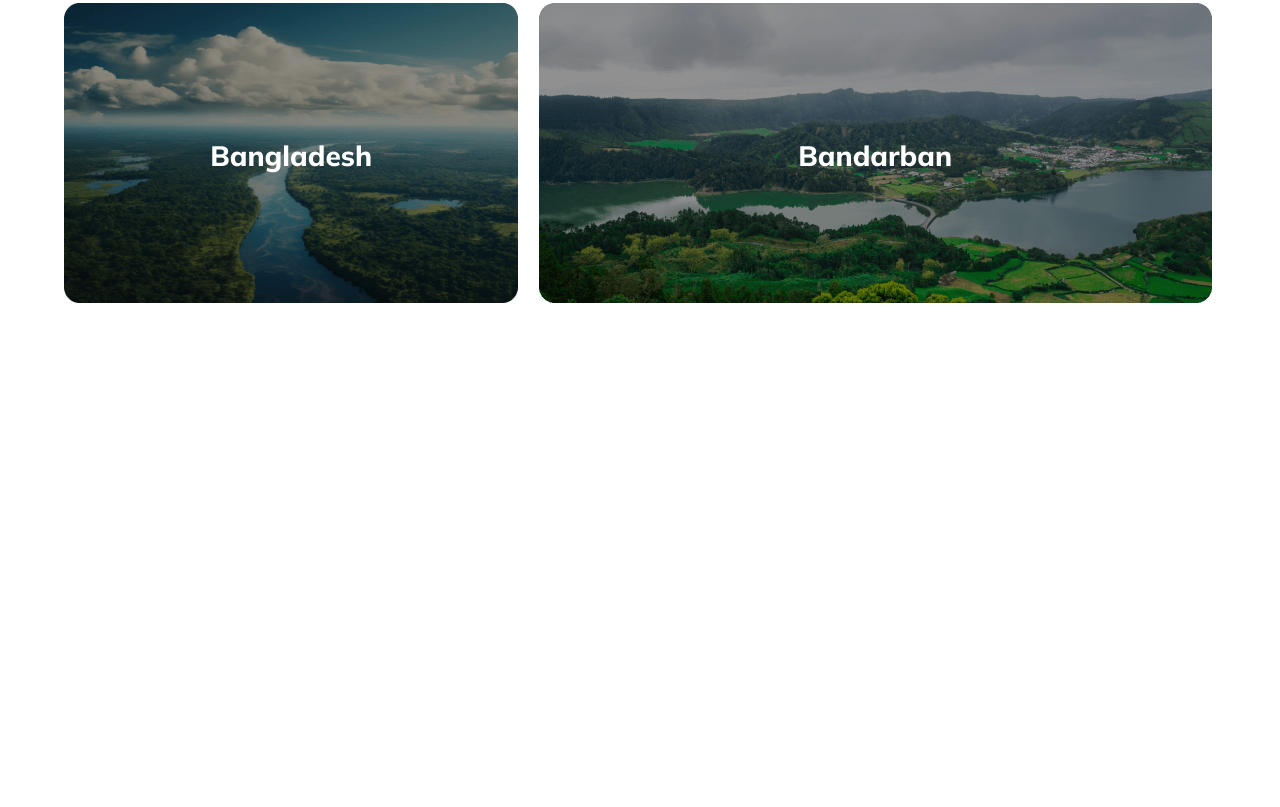
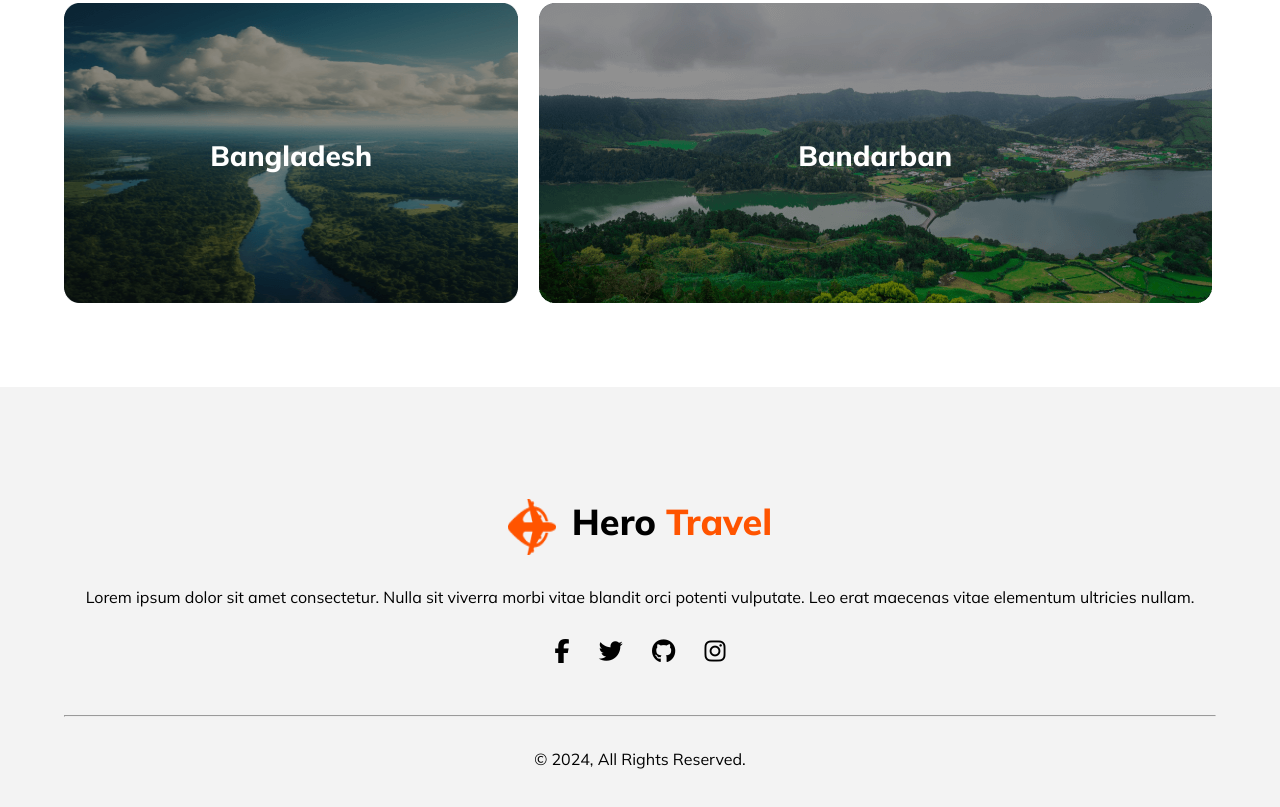
Before and after one commit to asm-shad/Travel-Page, a plain HTML site: page index.html in a window 1280 px wide. Shown: the part 2321-3128 px from the top of the page. Before the commit the page ends 2708 px from the top, so only its background shows below. Drawn offline with Linux system fonts and the light colour scheme.

Commit message:
Footer Section Complete

```diff
--- a/Styles/style.css
+++ b/Styles/style.css
@@ -240,3 +240,31 @@ input:focus, select:focus{
     font-weight: 800;
     transform: translate(-50%, -50%);
 }
+
+.footer-section{
+    background: rgba(19, 19, 24, 0.05);
+    padding: 2rem 0;
+}
+
+.footer-section .logo{
+    margin: 2rem auto;
+}
+.social {
+    width: 200px;
+    display: flex;
+    justify-content: space-between;
+    align-items: center;
+    margin: 2rem auto;
+}
+.social i{
+    height: 44px;
+    font-size: 24px;
+}
+.footer-section hr{
+    margin: 2rem 0;
+}
+.ham-burger{
+    display: none;
+}
+
+/* Responsive design  */
--- a/index.html
+++ b/index.html
@@ -22,6 +22,9 @@
                 <p>Testimonial</p>
                 <p>Blog</p>
                 <p>Contacts</p>
+            </div>
+            <div class="ham-burger">
+                <i class="fa-solid fa-bars"></i>
             </div>
         </nav>
         <section class="container explore-your-travel">
@@ -100,7 +103,21 @@
          </section>
     </main>
     <footer class="footer-section">
-
+        <div class="container">
+            <div class="logo">
+                <img src="./Images/logo.png" alt="">
+                <h3>Hero <span>Travel</span></h3>
+            </div>
+            <p>Lorem ipsum dolor sit amet consectetur. Nulla sit viverra morbi vitae blandit orci potenti vulputate. Leo erat maecenas vitae elementum ultricies nullam. </p>
+            <div class="social">
+                <i class="fa-brands fa-facebook-f"></i>
+                <i class="fa-brands fa-twitter"></i>
+                <i class="fa-brands fa-github"></i>
+                <i class="fa-brands fa-instagram"></i>
+            </div>
+            <hr>
+            <p>&copy; 2024, All Rights Reserved.</p>
+        </div>
     </footer>
 </body>
 </html>
```
